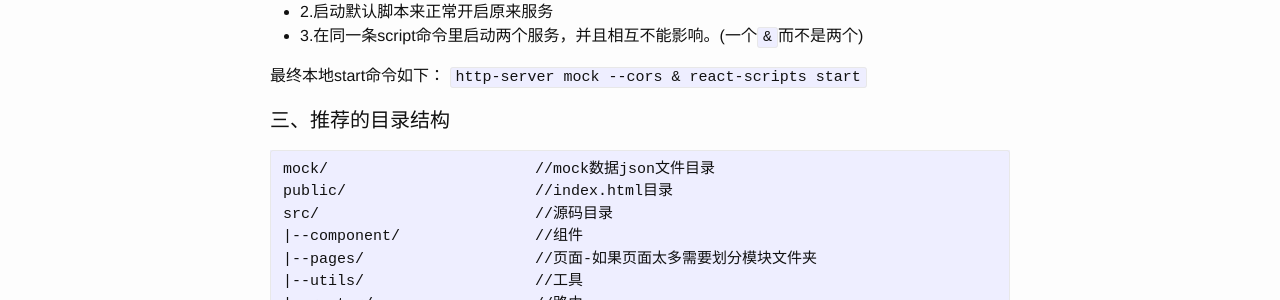
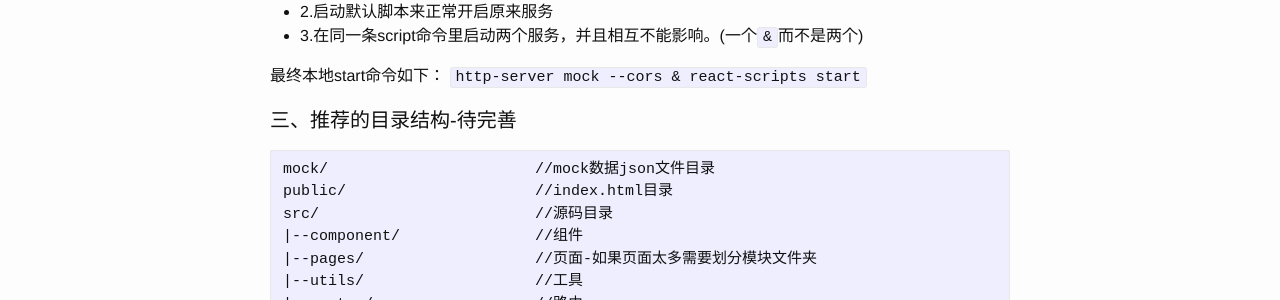
Before and after one commit to tsingroo/tsingroo.github.io, a Jekyll site: the page built from _posts/2019-08-02-setup_react_dev_env.md, in a window 1280 px wide. Shown: the part 1297-1597 px from the top of the page. Built offline with Jekyll 4.4.1, drawn with Linux system fonts in a browser that asks for light colours.

Commit message:
tobe complete

````diff
--- a/_posts/2019-08-02-setup_react_dev_env.md
+++ b/_posts/2019-08-02-setup_react_dev_env.md
@@ -48,7 +48,7 @@ title: '搭建ReactJs开发环境实践'
 ```http-server mock --cors & react-scripts start```
 
 
-#### 三、推荐的目录结构
+#### 三、推荐的目录结构-待完善
 ```
 mock/                       //mock数据json文件目录
 public/                     //index.html目录
````
